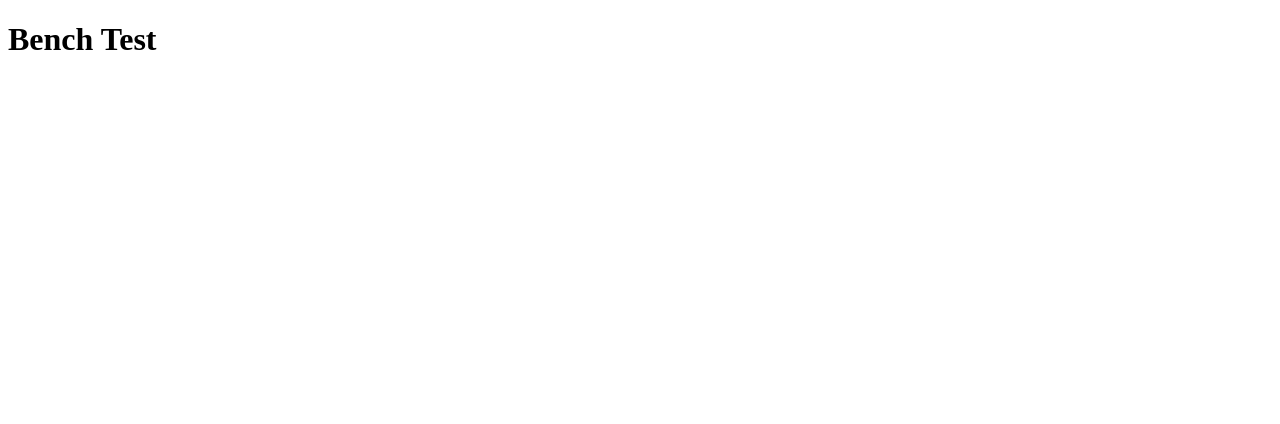
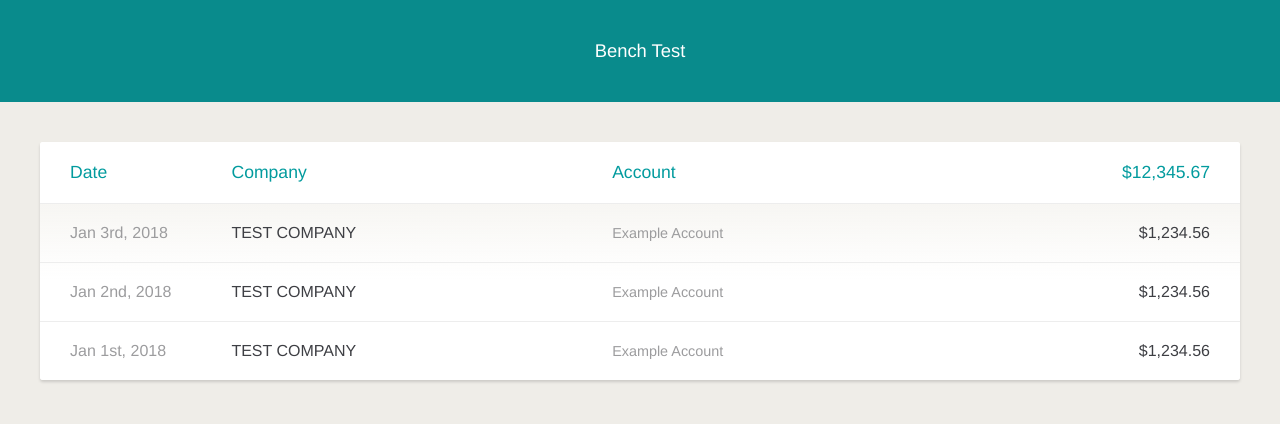
Before and after one commit to davidvandusen/resttest, a website: page public/index.html in a window 1280 px wide. Drawn offline with nearby package versions, Linux system fonts and the light colour scheme.

Commit message:
Style static HTML and update README re: CSS features/preprocessor

```diff
--- /dev/null
+++ b/public/assets/css/data-table.css
@@ -0,0 +1,63 @@
+.data-table {
+  background-color: #ffffff;
+  border-collapse: collapse;
+  width: 100%;
+}
+
+.data-table tbody {
+  background-image: linear-gradient(#f7f6f3, rgba(255,255,255,0));
+  background-repeat: repeat-x;
+  background-size: 75px 75px;
+}
+
+.data-table tbody tr:hover td,
+.data-table tbody tr:hover th {
+  color: #029b9e;
+}
+
+.data-table tbody td,
+.data-table tbody th {
+  border-top: 1px solid #ededed;
+}
+
+.data-table td,
+.data-table th {
+  padding: 20px 30px;
+  text-align: left;
+}
+
+.data-table td {
+  font-size: 100%;
+  font-weight: normal;
+}
+
+.data-table th {
+  font-size: 110%;
+  font-weight: 500;
+}
+
+.data-table thead th {
+  color: #029b9e;
+}
+
+.data-table .comment,
+.data-table .date {
+  color: #9c9c9e;
+}
+
+.data-table .comment {
+  font-size: 90%;
+}
+
+.data-table .compact {
+  white-space: nowrap;
+  width: 1%;
+}
+
+.data-table .key-data {
+  font-weight: 500;
+}
+
+.data-table .numeric {
+  text-align: right;
+}
--- /dev/null
+++ b/public/assets/css/global.css
@@ -0,0 +1,6 @@
+body {
+  background-color: #efede8;
+  color: #3e3f44;
+  font-family: "Helvetica Neue", Helvetica, Arial, sans-serif;
+  margin: 0;
+}
--- a/public/assets/css/index.css
+++ b/public/assets/css/index.css
@@ -0,0 +1,4 @@
+@import url('global.css');
+@import url('utility.css');
+@import url('site-layout.css');
+@import url('data-table.css');
--- /dev/null
+++ b/public/assets/css/site-layout.css
@@ -0,0 +1,35 @@
+.site-header {
+  background: #098b8c;
+  color: #ffffff;
+  padding: 20px;
+  text-align: center;
+}
+
+.site-header-title {
+  font-size: 115%;
+  font-weight: normal;
+  margin: 0;
+  padding: 20px;
+}
+
+.site-main {
+  padding-bottom: 40px;
+}
+
+@media (min-width: 1024px) {
+
+  .site-main {
+    padding: 40px;
+  }
+
+}
+
+@media (min-width: 1440px) {
+
+  .site-main {
+    margin-left: auto;
+    margin-right: auto;
+    max-width: 1440px;
+  }
+
+}
--- /dev/null
+++ b/public/assets/css/utility.css
@@ -0,0 +1,11 @@
+.module {
+  background-color: #ffffff;
+  box-shadow: 0 2px 3px rgba(0,0,0,0.15);
+  border-radius: 3px;
+  overflow: hidden;
+}
+
+.responsive-table {
+  overflow: auto;
+  width: 100%;
+}
--- a/public/index.html
+++ b/public/index.html
@@ -8,8 +8,44 @@
 </head>
 <body>
 <header class="site-header">
-  <h1>Bench Test</h1>
+  <h1 class="site-header-title">Bench Test</h1>
 </header>
+<main class="site-main">
+  <div class="module">
+    <div class="responsive-table">
+      <table class="data-table">
+        <thead>
+        <tr>
+          <th>Date</th>
+          <th>Company</th>
+          <th>Account</th>
+          <th class="numeric">$12,345.67</th>
+        </tr>
+        </thead>
+        <tbody>
+        <tr>
+          <td class="date compact">Jan 3rd, 2018</td>
+          <td class="key-data">TEST COMPANY</td>
+          <td class="comment">Example Account</td>
+          <td class="numeric key-data">$1,234.56</td>
+        </tr>
+        <tr>
+          <td class="date compact">Jan 2nd, 2018</td>
+          <td class="key-data">TEST COMPANY</td>
+          <td class="comment">Example Account</td>
+          <td class="numeric key-data">$1,234.56</td>
+        </tr>
+        <tr>
+          <td class="date compact">Jan 1st, 2018</td>
+          <td class="key-data">TEST COMPANY</td>
+          <td class="comment">Example Account</td>
+          <td class="numeric key-data">$1,234.56</td>
+        </tr>
+        </tbody>
+      </table>
+    </div>
+  </div>
+</main>
 <script src="vendor/moment/min/moment.min.js"></script>
 <script src="assets/javascript/index.js"></script>
 </body>
```
Also changed, not shown: README.md.
